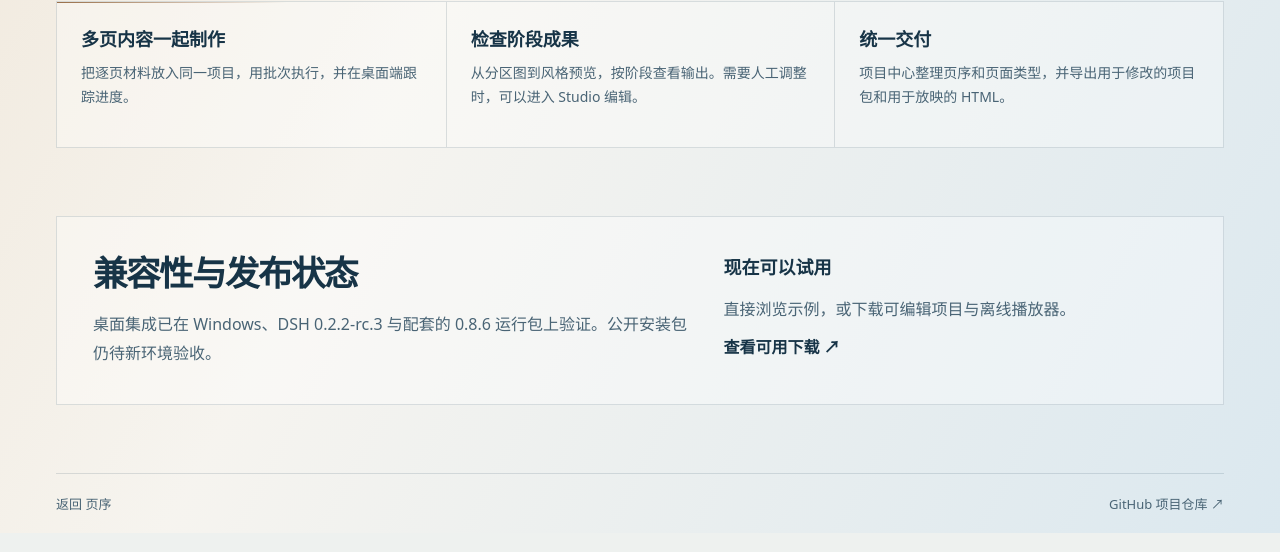
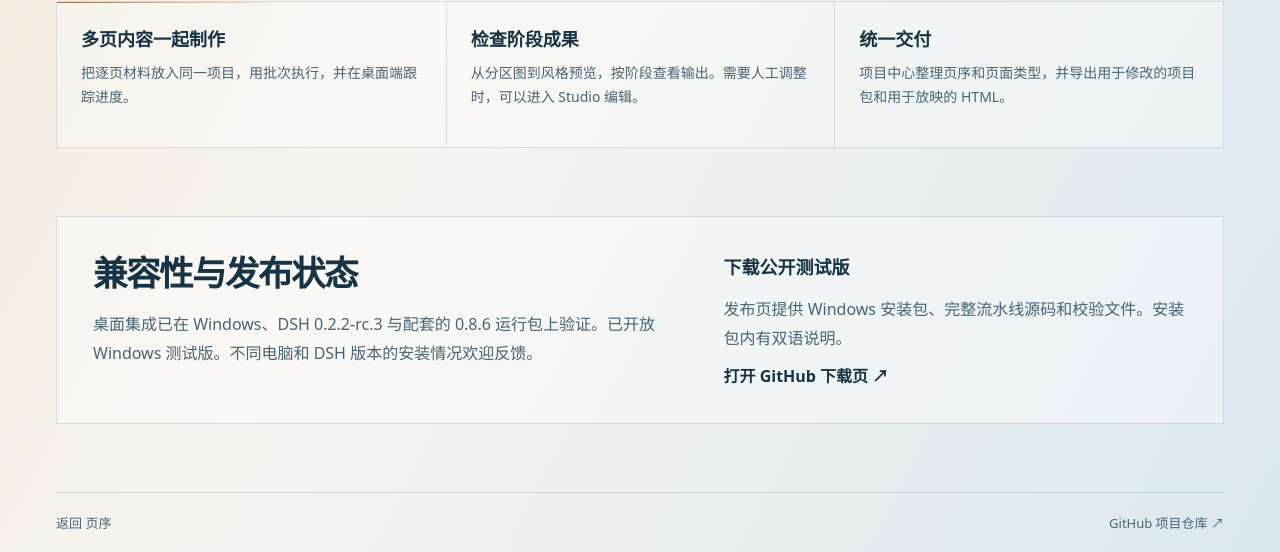
Before and after one commit to JHChen6393/ppt-center, a plain HTML site: page dsh.html in a window 1280 px wide. Shown: the part 675-1227 px from the top of the page. Drawn offline with Linux system fonts and the light colour scheme.

Commit message:
Link the public Yexu beta downloads

```diff
--- a/dsh.html
+++ b/dsh.html
@@ -35,8 +35,8 @@
       </div>
     </section>
     <section id="compatibility" class="compat section-space" aria-labelledby="compat-title">
-      <div><h2 id="compat-title">兼容性与发布状态</h2><p>桌面集成已在 Windows、DSH 0.2.2-rc.3 与配套的 0.8.6 运行包上验证。公开安装包仍待新环境验收。</p></div>
-      <div><h3>现在可以试用</h3><p>直接浏览示例，或下载可编辑项目与离线播放器。</p><a href="./#tools">查看可用下载 ↗</a></div>
+      <div><h2 id="compat-title">兼容性与发布状态</h2><p>桌面集成已在 Windows、DSH 0.2.2-rc.3 与配套的 0.8.6 运行包上验证。已开放 Windows 测试版。不同电脑和 DSH 版本的安装情况欢迎反馈。</p></div>
+      <div><h3>下载公开测试版</h3><p>发布页提供 Windows 安装包、完整流水线源码和校验文件。安装包内有双语说明。</p><a href="https://github.com/JHChen6393/ppt-center/releases/tag/v0.8.6-beta.1">打开 GitHub 下载页 ↗</a></div>
     </section>
   </main>
   <footer class="shell"><a href="./">返回 页序</a><a href="https://github.com/JHChen6393/ppt-center">GitHub 项目仓库 ↗</a></footer>
```
Also changed, not shown: en.html (+1 -1 lines), index.html (+1 -1 lines), 1 other file.
